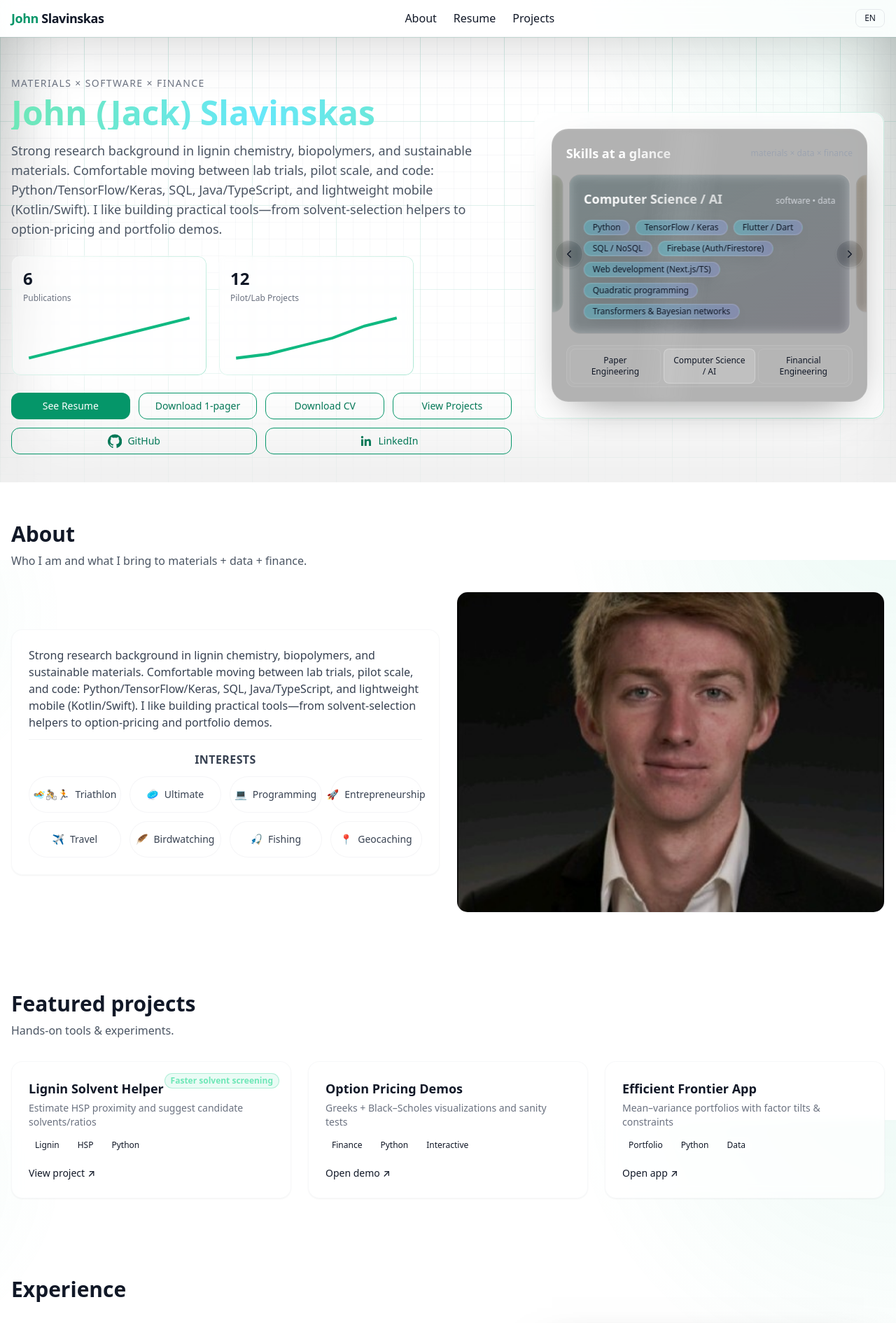
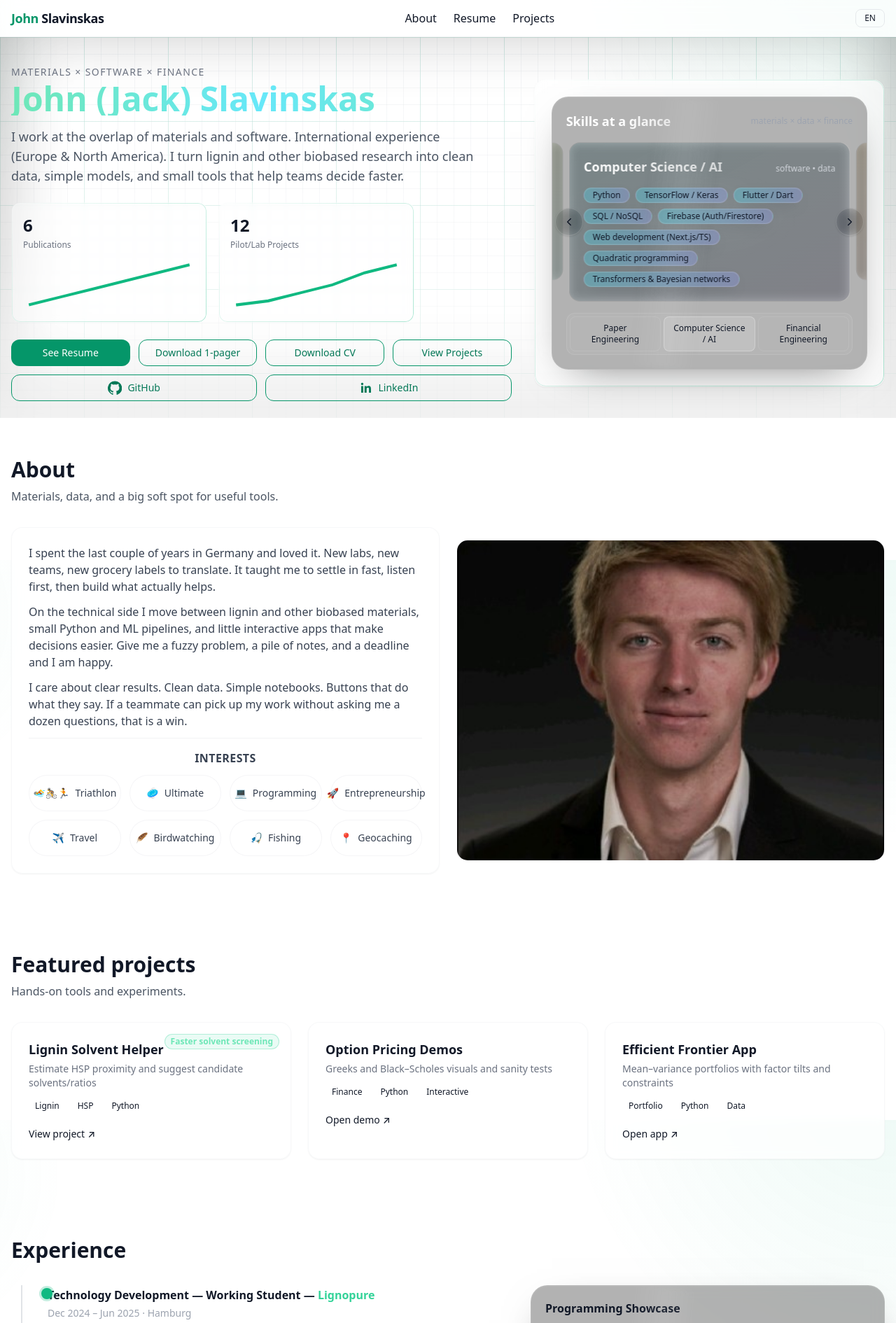
Before and after one commit to Tridude5/JohnSlavinskas, a Next.js app: page / in a window 1280 px wide. Shown: the top 1890 px of the page at 70% size. Built offline with nearby package versions, Linux system fonts and the light colour scheme.

Commit message:
Update page.tsx

```diff
--- a/app/page.tsx
+++ b/app/page.tsx
@@ -17,18 +17,16 @@ const MagneticButton = dynamic(() => import("@/components/MagneticButton"), { ss
 
 type TLItem = { role: string; org: string; period: string; loc?: string; bullets: string[] };
 
-/* ---------- Experience timeline (gray line, bigger dot, closer to text) ---------- */
+/* ---------- Experience timeline (gray line, bigger dot, close to text, shifted right) ---------- */
 function GreenTimeline({ items }: { items: TLItem[] }) {
   return (
-    // shift rail right a smidge: ml-[10px] (≈10px). Tweak to taste.
-    <ol className="relative ml-[20px] pl-8 md:pl-9 border-l-2 border-gray-400/30 dark:border-white/10">
+    <ol className="relative ml-[14px] pl-8 md:pl-9 border-l-2 border-gray-400/30 dark:border-white/10">
       {items.map((it, i) => (
         <li key={i} className="relative pb-8 last:pb-0">
-          {/* larger green dot, perfectly centered on the 2px rail */}
           <span
             aria-hidden
             className="absolute top-1 h-4 w-4 rounded-full bg-emerald-500 ring-[3px] ring-emerald-500/25"
-            style={{ left: 0, transform: "translateX(calc(-50% - 47px))" }}
+            style={{ left: 0, transform: "translateX(calc(-50% - 1px))" }}
           />
           <div className="pt-0.5">
             <h3 className="font-semibold">
@@ -180,8 +178,8 @@ export default function Page() {
 
   return (
     <>
-      {/* HERO */}
-      <header className="container pt-14 pb-10 relative overflow-hidden">
+      {/* HERO — shorter intro with intl experience */}
+      <header className="container pt-10 pb-6 relative overflow-hidden">
         <div className="absolute inset-0 -z-10 opacity-70">
           <BlueprintFX />
         </div>
@@ -191,13 +189,13 @@ export default function Page() {
           <div className="md:col-span-7">
             <p className="text-sm uppercase tracking-widest text-gray-500">Materials × Software × Finance</p>
 
-            <h1 className="mt-2 text-3xl sm:text-4xl md:text-5xl font-semibold leading-tight bg-gradient-to-r from-emerald-300 via-cyan-300 to-emerald-300 bg-clip-text text-transparent">
+            <h1 className="mt-1 text-3xl sm:text-4xl md:text-5xl font-semibold leading-tight bg-gradient-to-r from-emerald-300 via-cyan-300 to-emerald-300 bg-clip-text text-transparent">
               John (Jack) Slavinskas
             </h1>
 
             <p className="mt-4 text-lg text-gray-600 dark:text-gray-300 max-w-2xl">
-              Strong research background in lignin chemistry, biopolymers, and sustainable materials.
-              Comfortable moving between lab trials, pilot scale, and code: Python/TensorFlow/Keras, SQL, Java/TypeScript, and lightweight mobile (Kotlin/Swift). I like building practical tools—from solvent-selection helpers to option-pricing and portfolio demos.
+              I work at the overlap of materials and software. International experience (Europe & North America).
+              I turn lignin and other biobased research into clean data, simple models, and small tools that help teams decide faster.
             </p>
 
             <div className="mt-6 max-w-xl">
@@ -247,19 +245,23 @@ export default function Page() {
         </div>
       </header>
 
-      {/* ABOUT */}
-      <Section id="about" title="About" subtitle="Who I am and what I bring to materials + data + finance.">
+      {/* ABOUT — friendlier voice, extra paragraph, no long dashes */}
+      <Section id="about" title="About" subtitle="Materials, data, and a big soft spot for useful tools.">
         <div className="grid gap-6 md:grid-cols-2 items-center">
           <div className="card">
             <div className="space-y-3 text-gray-700 dark:text-gray-300">
               <p>
-                Strong research background in lignin chemistry, biopolymers, and sustainable materials.
-                Comfortable moving between lab trials, pilot scale, and code: Python/TensorFlow/Keras, SQL, Java/TypeScript, and lightweight mobile (Kotlin/Swift). I like building practical tools—from solvent-selection helpers to option-pricing and portfolio demos.
+                I spent the last couple of years in Germany and loved it. New labs, new teams, new grocery labels to translate. It taught me to settle in fast, listen first, then build what actually helps.
+              </p>
+              <p>
+                On the technical side I move between lignin and other biobased materials, small Python and ML pipelines, and little interactive apps that make decisions easier. Give me a fuzzy problem, a pile of notes, and a deadline and I am happy.
+              </p>
+              <p>
+                I care about clear results. Clean data. Simple notebooks. Buttons that do what they say. If a teammate can pick up my work without asking me a dozen questions, that is a win.
               </p>
 
               <div className="pt-4 border-t border-gray-200/50 dark:border-gray-800/60 text-center">
                 <h3 className="font-semibold text-base uppercase tracking-wide">Interests</h3>
-                {/* 4×2 on md+, centered, no clipping */}
                 <div className="mt-3 grid grid-cols-2 sm:grid-cols-4 gap-3 max-w-xl mx-auto">
                   {interests.map(({ label, emoji }) => (
                     <span
@@ -284,15 +286,15 @@ export default function Page() {
       </Section>
 
       {/* PROJECTS */}
-      <Section id="projects" title="Featured projects" subtitle="Hands-on tools & experiments.">
+      <Section id="projects" title="Featured projects" subtitle="Hands-on tools and experiments.">
         <div className="grid md:grid-cols-3 gap-6">
           <ProjectCard title="Lignin Solvent Helper" subtitle="Estimate HSP proximity and suggest candidate solvents/ratios" kpi="Faster solvent screening" tags={["Lignin", "HSP", "Python"]} href="/projects#lignin-solvent-helper" cta="View project" />
-          <ProjectCard title="Option Pricing Demos" subtitle="Greeks + Black–Scholes visualizations and sanity tests" tags={["Finance", "Python", "Interactive"]} href="/projects#options" cta="Open demo" />
-          <ProjectCard title="Efficient Frontier App" subtitle="Mean–variance portfolios with factor tilts & constraints" tags={["Portfolio", "Python", "Data"]} href="/projects#frontier" cta="Open app" />
+          <ProjectCard title="Option Pricing Demos" subtitle="Greeks and Black–Scholes visuals and sanity tests" tags={["Finance", "Python", "Interactive"]} href="/projects#options" cta="Open demo" />
+          <ProjectCard title="Efficient Frontier App" subtitle="Mean–variance portfolios with factor tilts and constraints" tags={["Portfolio", "Python", "Data"]} href="/projects#frontier" cta="Open app" />
         </div>
       </Section>
 
-      {/* EXPERIENCE — smaller text column (7) / wider showcase (5) */}
+      {/* EXPERIENCE */}
       <Section title="Experience">
         <div className="grid md:grid-cols-12 gap-6">
           <div className="md:col-span-7">
```
